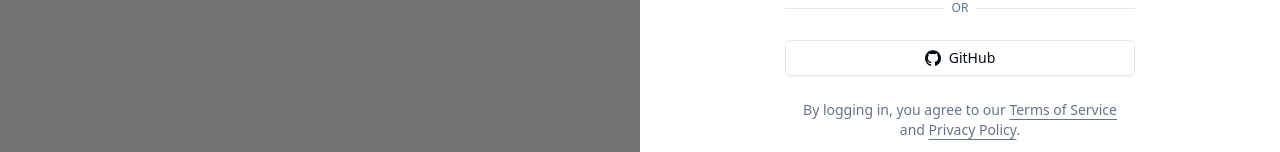
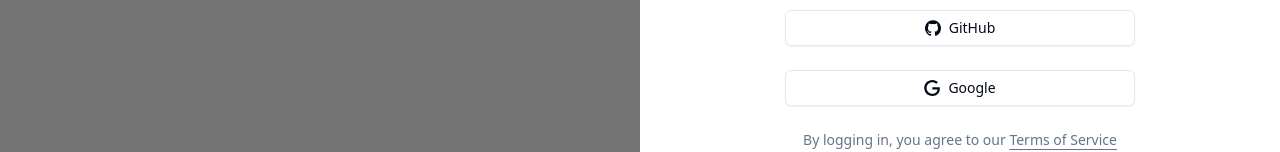
Before and after one commit to kang-theo/clcn-ai-resume-matcher, a Next.js app: page /auth/sign-up in a window 1280 px wide. Shown: the part 573-725 px from the top of the page. Built offline with nearby package versions, Linux system fonts and the light colour scheme; no server answers.

Commit message:
feat: add google SSO

```diff
--- a/src/app/actions/auth.ts
+++ b/src/app/actions/auth.ts
@@ -1,9 +1,11 @@
 "use server";
 
 import { signIn, signOut } from "@/lib/auth";
+import { Provider } from "@radix-ui/react-toast";
 
-export async function signInWithGithubAction(formData: FormData) {
-  await signIn("github", {
+// Generic function to handle both Google and GitHub sign-ins
+export async function signInWithProvider(provider: "github" | "google") {
+  await signIn(provider, {
     // redirect: true,
     // callbackUrl: "/admin/dashboard",
     redirectTo: "/admin/dashboard",
@@ -19,6 +21,17 @@ export async function signInWithGithubAction(formData: FormData) {
   // }
 }
 
+// action: Github sign in
+export async function signInWithGithubAction(formData: FormData) {
+  await signInWithProvider("github");
+}
+
+// action: Google sign in
+export async function signInWithGoogleAction(formData: FormData) {
+  await signInWithProvider("google");
+}
+
+// action: Sign out
 export async function signOutAction() {
   await signOut({
     redirectTo: "/auth/sign-in",
--- a/src/components/auth/AuthForm.tsx
+++ b/src/components/auth/AuthForm.tsx
@@ -8,7 +8,7 @@ import { Button } from "@/components/ui/button";
 import { Input } from "@/components/ui/input";
 import { Label } from "@/components/ui/label";
 import Link from "next/link";
-import { signInWithGithubAction } from "@/app/actions/auth";
+import { signInWithGithubAction, signInWithGoogleAction } from "@/app/actions/auth";
 
 interface UserAuthFormProps extends React.HTMLAttributes<HTMLDivElement> {
   type: "sign-in" | "sign-up";
@@ -17,7 +17,9 @@ interface UserAuthFormProps extends React.HTMLAttributes<HTMLDivElement> {
 export function UserAuthForm({ className, ...props }: UserAuthFormProps) {
   const [isLoading, setIsLoading] = useState<boolean>(false);
   const [signing, setSigning] = useState(false);
+  const [googleSigning, setGoogleSigning] = useState(false);
   const githubSSORef = useRef(null);
+  const googleSSORef = useRef(null);
   const { type } = props;
 
   async function onSubmit(event: React.SyntheticEvent) {
@@ -30,6 +32,15 @@ export function UserAuthForm({ className, ...props }: UserAuthFormProps) {
     // formEl.submit();
     formEl.requestSubmit();
   }, []);
+
+  const handleGoogleSigning = useCallback((e: React.SyntheticEvent) => {
+    e.preventDefault();
+    setGoogleSigning(true);
+    const formEl: HTMLFormElement = googleSSORef.current!;
+    // formEl.submit();
+    formEl.requestSubmit();
+  }, []);
+
 
   return (
     <div className={cn("grid gap-6", className)} {...props}>
@@ -144,6 +155,21 @@ export function UserAuthForm({ className, ...props }: UserAuthFormProps) {
           GitHub
         </Button>
       </form>
+      <form ref={googleSSORef} action={signInWithGoogleAction}>
+        <Button
+          className='w-full'
+          variant='outline'
+          disabled={googleSigning}
+          onClick={handleGoogleSigning}
+        >
+          {googleSigning ? (
+            <Icons.Spinner className='mr-2 h-4 w-4 animate-spin' />
+          ) : (
+            <Icons.Google className='mr-2 h-4 w-4' />
+          )}{" "}
+          Google
+        </Button>
+      </form>
     </div>
   );
 }
--- a/src/lib/auth.ts
+++ b/src/lib/auth.ts
@@ -1,5 +1,6 @@
 import NextAuth from "next-auth";
 import GitHub from "next-auth/providers/github";
+import Google from "next-auth/providers/google";
 
 export const authOptions = {
   // Define the secret
@@ -9,6 +10,10 @@ export const authOptions = {
     GitHub({
       clientId: process.env.AUTH_GITHUB_ID,
       clientSecret: process.env.AUTH_GITHUB_SECRET,
+    }),
+    Google({
+      clientId: process.env.AUTH_GOOGLE_ID,
+      clientSecret: process.env.AUTH_GOOGLE_SECRET,
     }),
   ],
   callbacks: {
```
